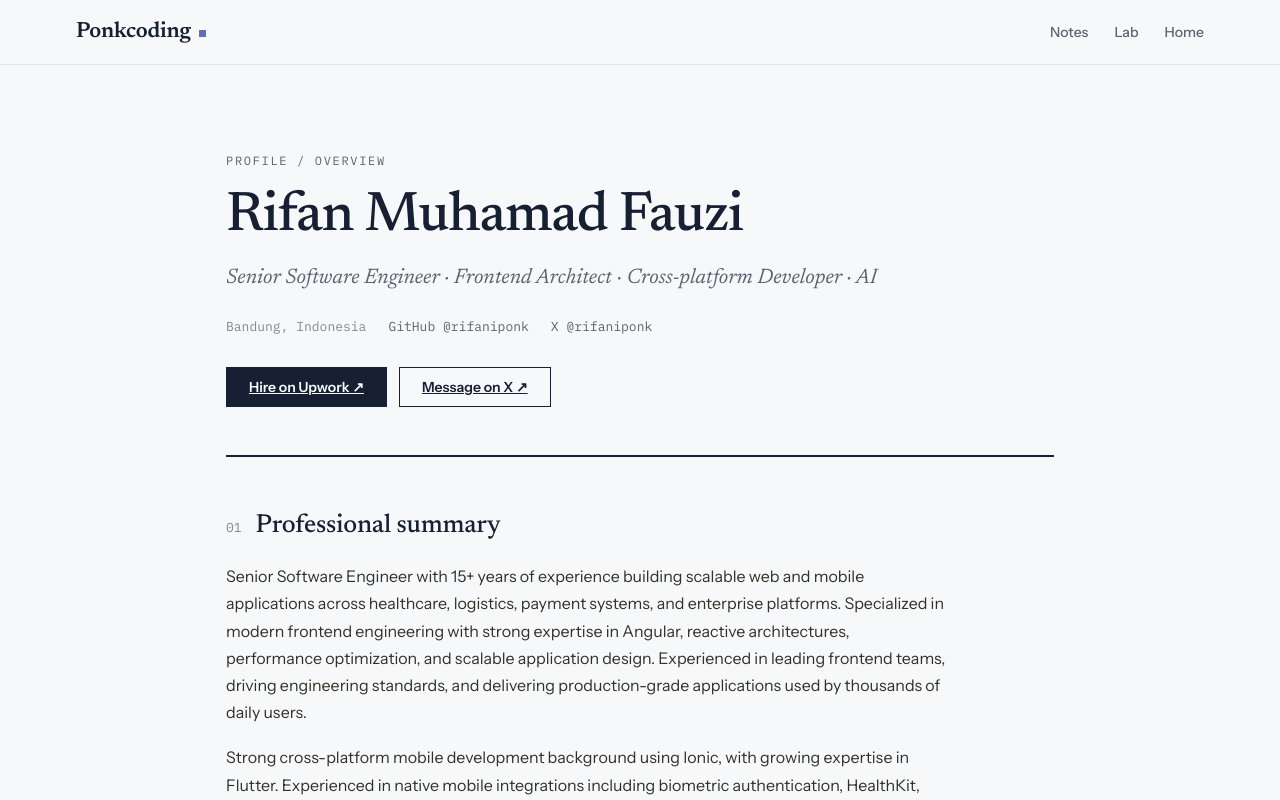
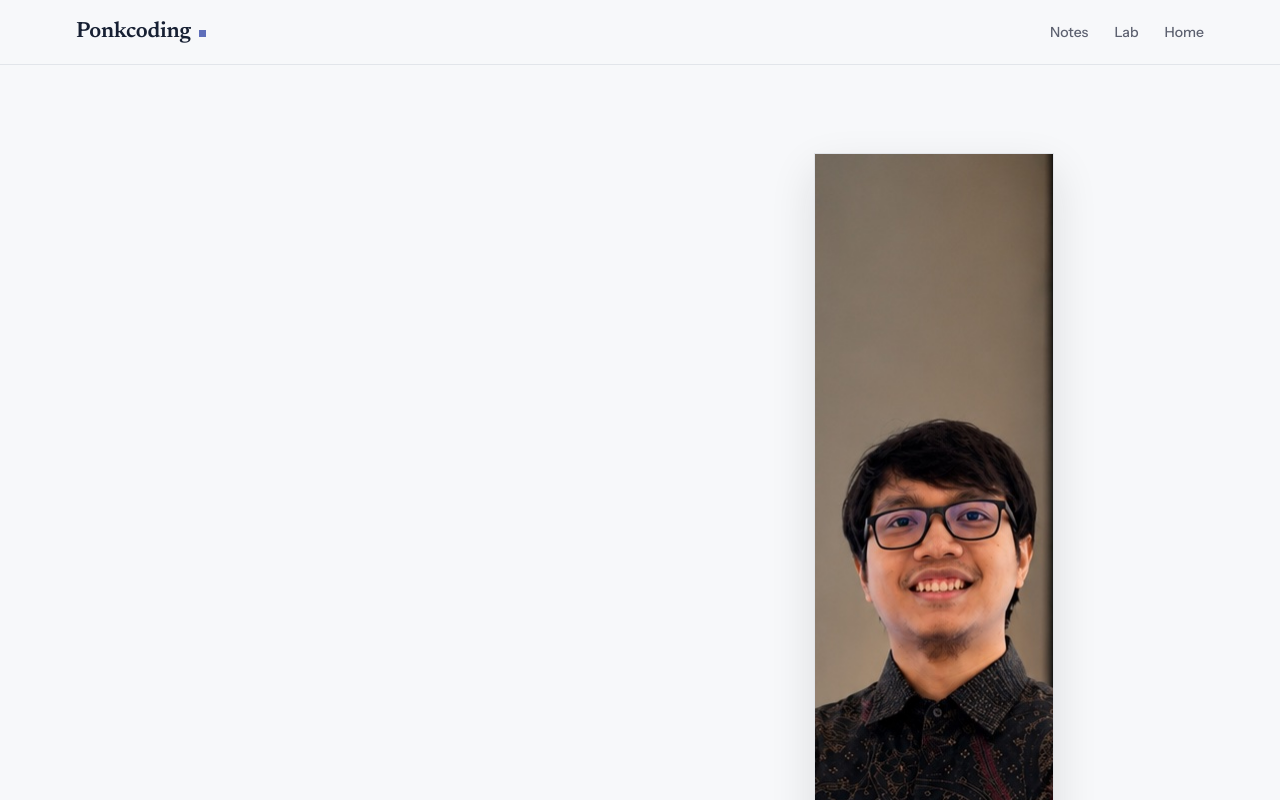
Before and after one commit to rifaniponk/ponkcoding, a React (Vite) app: page /profile in a window 1280 px wide. Shown: the top 800 px of the page. Built offline with nearby package versions, Linux system fonts and the light colour scheme.

Commit message:
Add Rifan profile portrait

```diff
--- a/src/pages/Home/Home.scss
+++ b/src/pages/Home/Home.scss
@@ -899,51 +899,15 @@
   position: relative;
   aspect-ratio: 4/5;
   overflow: hidden;
-  background: var(--coral);
   border: 1px solid rgba(23, 32, 51, 0.18);
   box-shadow: 0 24px 60px rgba(23, 32, 51, 0.14);
 
-  &__grid {
-    position: absolute;
-    inset: 0;
-    opacity: 0.28;
-    background-image:
-      linear-gradient(var(--night) 1px, transparent 1px),
-      linear-gradient(90deg, var(--night) 1px, transparent 1px);
-    background-size: 32px 32px;
-  }
-  &__sun {
-    position: absolute;
-    width: 76%;
-    aspect-ratio: 1;
-    border-radius: 50%;
-    top: 8%;
-    right: -22%;
-    background: var(--signal);
-    border: 2px solid var(--night);
-  }
-  &__initials {
-    position: absolute;
-    left: 8%;
-    bottom: 11%;
-    color: var(--night);
-    font-family: var(--serif);
-    font-size: clamp(100px, 16vw, 220px);
-    line-height: 0.65;
-    font-weight: 600;
-    letter-spacing: -0.1em;
-  }
-  &__caption {
-    position: absolute;
-    left: 16px;
-    bottom: 16px;
-    padding: 6px 8px;
-    background: var(--night);
-    color: white;
-    font-family: var(--mono);
-    font-size: 7px;
-    letter-spacing: 0.1em;
-    text-transform: uppercase;
+  img {
+    width: 100%;
+    height: 100%;
+    display: block;
+    object-fit: cover;
+    object-position: center 34%;
   }
 }
 .about-copy {
--- a/src/pages/Home/Home.tsx
+++ b/src/pages/Home/Home.tsx
@@ -315,11 +315,14 @@ export function Home({ accent = '#5F6FBA', showHeroIndex = true }: HomeProps) {
 
         <section id="about" className="about-section">
           <div className="section-shell about-shell">
-            <div className="about-portrait" aria-label="Abstract portrait placeholder">
-              <span className="about-portrait__sun" />
-              <span className="about-portrait__grid" />
-              <span className="about-portrait__initials">RF</span>
-              <span className="about-portrait__caption">Portrait pending / identity present</span>
+            <div className="about-portrait">
+              <img
+                src="/images/rifan-profile.jpg"
+                alt="Rifan Fauzi standing in an office"
+                width="1086"
+                height="1448"
+                loading="lazy"
+              />
             </div>
             <div className="about-copy">
               <span className="story-label">
--- a/src/pages/Profile/Profile.scss
+++ b/src/pages/Profile/Profile.scss
@@ -8,6 +8,23 @@
 .profile-hero {
   padding-bottom: 48px;
   border-bottom: 2px solid var(--ink);
+
+  &__layout {
+    display: grid;
+    grid-template-columns: minmax(0, 1fr) minmax(190px, 240px);
+    gap: clamp(32px, 6vw, 72px);
+    align-items: end;
+  }
+
+  &__portrait {
+    width: 100%;
+    aspect-ratio: 3/4;
+    display: block;
+    object-fit: cover;
+    object-position: center 34%;
+    border: 1px solid var(--border);
+    box-shadow: 0 18px 42px rgba(28, 26, 22, 0.12);
+  }
 
   &__eyebrow {
     margin: 0 0 20px;
@@ -229,6 +246,14 @@
 
 /* ---------- Responsive ---------- */
 @media (max-width: 720px) {
+  .profile-hero__layout {
+    grid-template-columns: 1fr;
+  }
+
+  .profile-hero__portrait {
+    width: min(320px, 100%);
+  }
+
   .profile-expertise,
   .profile-split {
     grid-template-columns: 1fr;
--- a/src/pages/Profile/Profile.tsx
+++ b/src/pages/Profile/Profile.tsx
@@ -31,6 +31,8 @@ export function Profile() {
       <main className="profile">
         {/* ---------- Hero ---------- */}
         <section className="profile-hero">
+          <div className="profile-hero__layout">
+            <div>
               <p className="profile-hero__eyebrow">Profile / Overview</p>
               <h1 className="profile-hero__name">{PROFILE.name}</h1>
               <p className="profile-hero__title">{PROFILE.title}</p>
@@ -54,6 +56,15 @@ export function Profile() {
                 <Button variant="secondary" href={PROFILE.xUrl} target="_blank" rel="noreferrer">
                   Message on X ↗
                 </Button>
+              </div>
+            </div>
+            <img
+              className="profile-hero__portrait"
+              src="/images/rifan-profile.jpg"
+              alt="Rifan Fauzi standing in an office"
+              width="1086"
+              height="1448"
+            />
           </div>
         </section>
 
```
Also changed, not shown: public/images/rifan-profile.jpg (added). Lines whose indentation alone changed are shown as unchanged.
